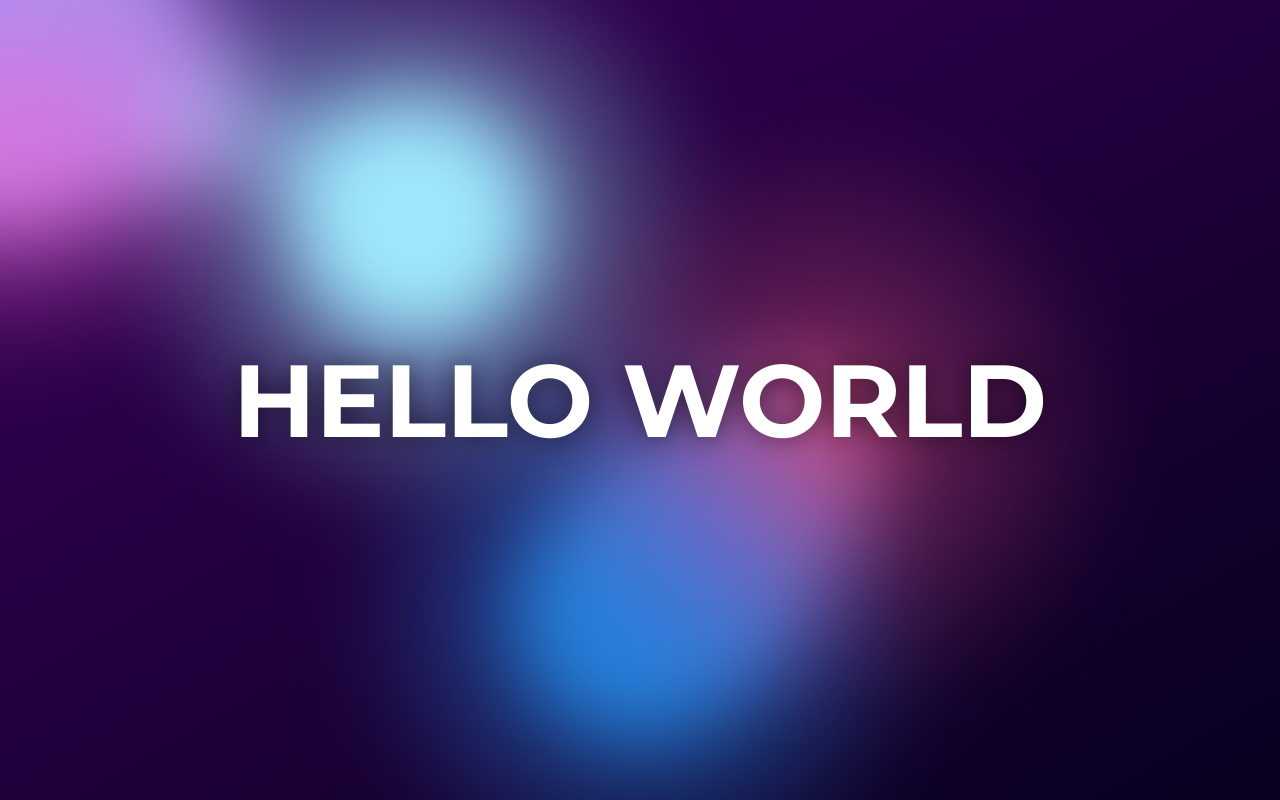
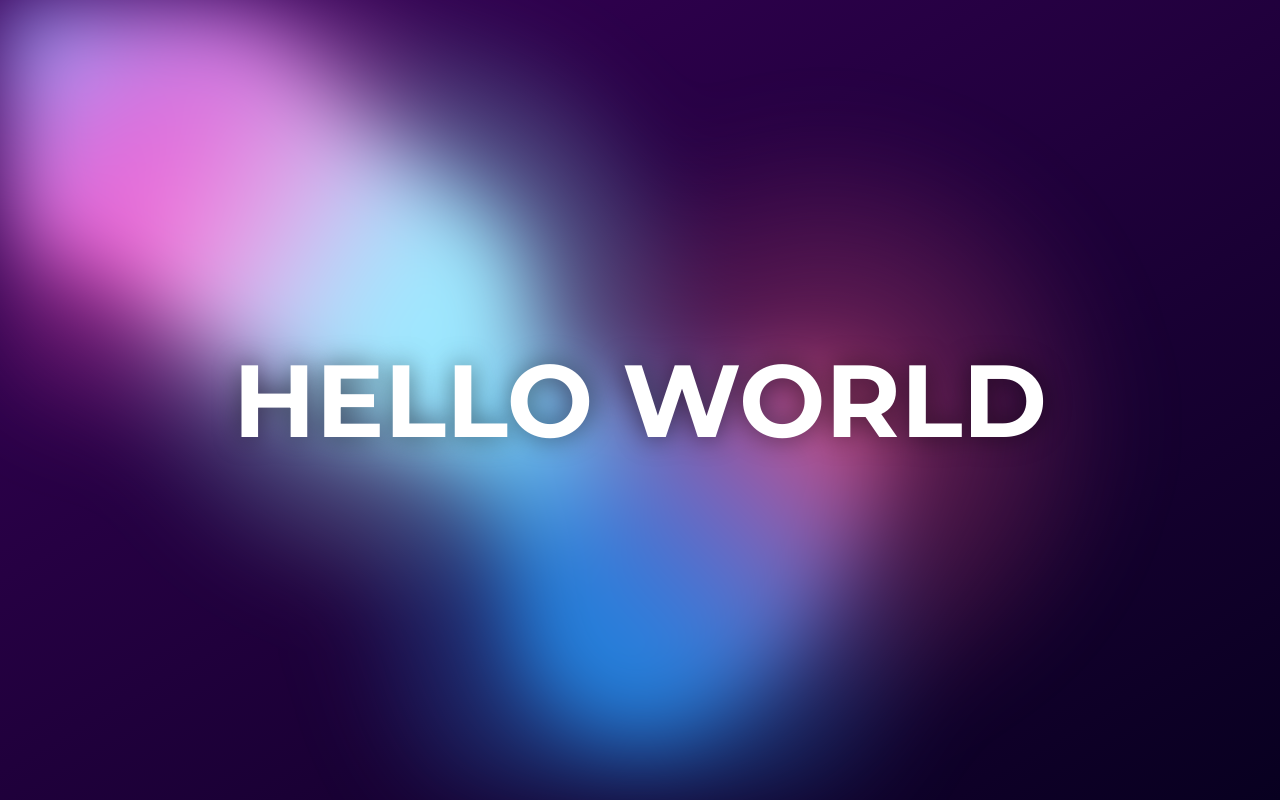
Before and after one commit to vvladek/components, a Next.js app: page / in a window 1280 px wide. Built offline with nearby package versions, Linux system fonts and the light colour scheme.

Commit message:
refactor: change code style of Gradient Section

```diff
--- a/src/components/GradientSection/GradientSection.module.css
+++ b/src/components/GradientSection/GradientSection.module.css
@@ -4,8 +4,6 @@
   width: 100%;
   height: 100vh;
   background: linear-gradient(150deg, #380058, #080020);
-  overflow: hidden;
-  position: relative;
 }
 
 .gradient h1 {
@@ -23,9 +21,11 @@
 .blobsContainer {
   width: 100%;
   height: 100%;
-  filter: url(#svgFilter1) blur(40px);
+  filter: url(#gradientSectionSvgFilter) blur(40px);
   position: absolute;
   top: 0;
+  left: 0;
+  overflow: hidden;
 }
 
 .blobsContainer div {
@@ -39,7 +39,6 @@
   background: radial-gradient(circle at center, #2480DCCC 0, transparent 50%);
   top: 10%;
   left: 10%;
-  transform-origin: center center;
   animation: moveVertical 30s ease infinite;
 }
 
@@ -47,15 +46,15 @@
   background: radial-gradient(circle at center, #FF55CCCC 0, transparent 50%);
   top: 10%;
   left: 10%;
-  transform-origin: calc(50% - 400px);
+  transform-origin: 20%;
   animation: moveInCircle 20s reverse infinite;
 }
 
 .blob3 {
   background: radial-gradient(circle at center, #9EE8FFCC 0, transparent 50%);
-  top: calc(10% + 200px);
-  left: calc(10% - 500px);
-  transform-origin: calc(50% + 400px);
+  top: 35%;
+  left: -25%;
+  transform-origin: 80%;
   animation: moveInCircle 40s linear infinite;
 }
 
@@ -63,7 +62,7 @@
   background: radial-gradient(circle at center, #CE4B79CC 0, transparent 50%);
   top: 10%;
   left: 10%;
-  transform-origin: calc(50% - 200px);
+  transform-origin: 35%;
   animation: moveHorizontal 40s ease infinite;
   opacity: 0.7;
 }
@@ -74,7 +73,7 @@
   height: 160%;
   top: -30%;
   left: -30%;
-  transform-origin: calc(50% - 800px) calc(50% + 200px);
+  transform-origin: -15% 65%;
   animation: moveInCircle 20s ease infinite;
 }
 
--- a/src/components/GradientSection/GradientSection.tsx
+++ b/src/components/GradientSection/GradientSection.tsx
@@ -10,12 +10,12 @@ import style from "./GradientSection.module.css"
 export function GradientSection () {
 
   const requestAnimationFrameRef = useRef(0)
-  const [curPos, setCurPos] = useState({ x: 0, y: 0 })
+  const [cursorPos, setCursorPos] = useState({ x: 0, y: 0 })
   const mousePosition = useMousePosition()
 
 
   function moveCursorBlob (): void {
-    setCurPos(prev => ({
+    setCursorPos(prev => ({
       x: Math.round(prev.x + (mousePosition.x - prev.x) / 20),
       y: Math.round(prev.y + (mousePosition.y - prev.y) / 20)
     }))
@@ -30,24 +30,43 @@ export function GradientSection () {
 
   return(
     <section className={style.gradient}>
+
       <h1>HELLO WORLD</h1>
+
       <svg>
         <defs>
-          <filter id="svgFilter1">
-            <feGaussianBlur in="SourceGraphic" stdDeviation="10" result="blur" />
-            <feColorMatrix in="blur" mode="matrix" values="1 0 0 0 0  0 1 0 0 0  0 0 1 0 0  0 0 0 18 -8" result="svgFilter1" />
-            <feBlend in="SourceGraphic" in2="svgFilter1" />
+          <filter id="gradientSectionSvgFilter">
+            <feGaussianBlur
+              in="SourceGraphic"
+              stdDeviation="10"
+              result="blur"
+            />
+            <feColorMatrix
+              in="blur"
+              mode="matrix"
+              values="1 0 0 0 0  0 1 0 0 0  0 0 1 0 0  0 0 0 18 -8"
+              result="gradientSectionSvgFilter"
+            />
+            <feBlend
+              in="SourceGraphic"
+              in2="gradientSectionSvgFilter"
+            />
           </filter>
         </defs>
       </svg>
+
       <div className={style.blobsContainer}>
-        <div className={style.blob1}></div>
-        <div className={style.blob2}></div>
-        <div className={style.blob3}></div>
-        <div className={style.blob4}></div>
-        <div className={style.blob5}></div>
-        <div className={style.cursorBlob} style={{ top:`calc(-40% + ${curPos.y}px)`, left:`calc(-40% + ${curPos.x}px)` }}></div>
+        <div className={style.blob1} />
+        <div className={style.blob2} />
+        <div className={style.blob3} />
+        <div className={style.blob4} />
+        <div className={style.blob5} />
+        <div
+          className={style.cursorBlob}
+          style={{ top:`calc(-40% + ${cursorPos.y}px)`, left:`calc(-40% + ${cursorPos.x}px)` }}
+        />
       </div>
+
     </section>
   )
 }
```
